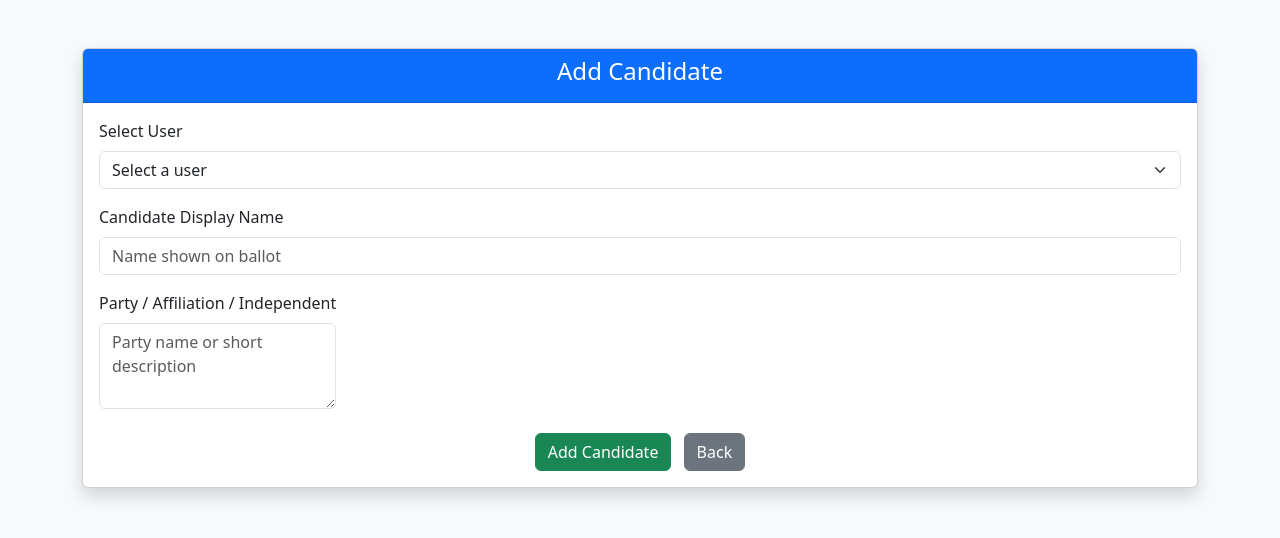
After one commit to Samuruddhi09/Online_Voting, a Flask app: page /admin/add-candidate/1 in a window 1280 px wide. The commit adds this page. Shown: the top 538 px of the page. Run offline with Flask 3, Linux system fonts and the light colour scheme; a user stored in the database is signed in; data comes from the database, SQL or seed files in the repository.

Commit message:
Complete Phase 8.2: election and candidate management with admin UI

```diff
--- a/app.py
+++ b/app.py
@@ -1,6 +1,6 @@
 from flask import Flask, render_template, request, flash, redirect, url_for, session
 import sqlite3
-from werkzeug.security import generate_password_hash,check_password_hash
+from werkzeug.security import generate_password_hash, check_password_hash
 from functools import wraps
 
 
@@ -307,8 +307,187 @@ def create_election():
 
     return render_template("admin/create_election.html")
 
+def create_elections_table():
+    conn = get_db_connection()
+    conn.execute("""
+        CREATE TABLE IF NOT EXISTS elections (
+            id INTEGER PRIMARY KEY AUTOINCREMENT,
+            title TEXT NOT NULL,
+            description TEXT,
+            status TEXT CHECK(status IN ('upcoming', 'active', 'closed')) NOT NULL DEFAULT 'upcoming',
+            created_by INTEGER NOT NULL
+        )
+    """)
+    conn.commit()
+    conn.close()
+
+
+def create_users_table():
+    conn = get_db_connection()
+    conn.execute("""
+        CREATE TABLE IF NOT EXISTS users (
+            id INTEGER PRIMARY KEY AUTOINCREMENT,
+            full_name TEXT NOT NULL,
+            email TEXT UNIQUE NOT NULL,
+            password TEXT NOT NULL,
+            aadhaar_number TEXT UNIQUE NOT NULL,
+            voter_id TEXT UNIQUE NOT NULL,
+            role TEXT CHECK(role IN ('voter', 'admin')) NOT NULL
+        )
+    """)
+    conn.commit()
+    conn.close()
+
+def create_candidates_table():
+    conn = get_db_connection()
+    conn.execute("""
+        CREATE TABLE IF NOT EXISTS candidates (
+            id INTEGER PRIMARY KEY AUTOINCREMENT,
+            election_id INTEGER NOT NULL,
+            user_id INTEGER NOT NULL,
+            display_name TEXT NOT NULL,
+            party_or_description TEXT,
+            UNIQUE (election_id, user_id)
+        )
+    """)
+    conn.commit()
+    conn.close()
+
+
+# Add Candidates
+@app.route("/admin/add-candidate/<int:election_id>", methods=["GET", "POST"])
+@login_required
+@admin_required
+def add_candidate(election_id):
+    conn = get_db_connection()
+
+    election = conn.execute(
+        "SELECT * FROM elections WHERE id = ?",
+        (election_id,)
+    ).fetchone()
+
+    if election is None:
+        conn.close()
+        flash("Election not found", "danger")
+        return redirect(url_for("admin_dashboard"))
+
+    if election["status"] == "closed":
+        conn.close()
+        flash("Cannot add candidates to a closed election", "danger")
+        return redirect(url_for("admin_dashboard"))
+
+    if request.method == "POST":
+        user_id = request.form.get("user_id")
+        display_name = request.form.get("display_name")
+        description = request.form.get("party_or_description")
+
+        user = conn.execute(
+            "SELECT id, role FROM users WHERE id = ?",
+            (user_id,)
+        ).fetchone()
+
+        if user is None:
+            conn.close()
+            flash("User does not exist", "danger")
+            return redirect(request.url)
+
+        if user["role"] == "admin":
+            conn.close()
+            flash("Admin cannot be a candidate", "danger")
+            return redirect(request.url)
+
+        try:
+            conn.execute("""
+                INSERT INTO candidates
+                (election_id, user_id, display_name, party_or_description)
+                VALUES (?, ?, ?, ?)
+            """, (election_id, user_id, display_name, description))
+            conn.commit()
+            flash("Candidate added successfully", "success")
+        except sqlite3.IntegrityError:
+            flash("Candidate already added to this election", "warning")
+
+        conn.close()
+        return redirect(request.url)
+
+    users = conn.execute(
+        "SELECT id, full_name, voter_id FROM users WHERE role != 'admin'"
+    ).fetchall()
+
+    print("USERS DATA:", users)
+
+    conn.close()
+    return render_template(
+        "admin/add_candidate.html",
+        election=election,
+        users=users
+    )
+
+@app.route("/admin/elections")
+@login_required
+@admin_required
+def admin_elections():
+    conn = get_db_connection()
+    elections = conn.execute(
+        "SELECT * FROM elections ORDER BY id DESC"
+    ).fetchall()
+    conn.close()
+
+    return render_template("admin/manage_elections.html", elections=elections)
+
+
+@app.route("/debug/elections")
+@login_required
+@admin_required
+def debug_elections():
+    conn = get_db_connection()
+    elections = conn.execute(
+        "SELECT id, title FROM elections"
+    ).fetchall()
+    conn.close()
+    return str([dict(e) for e in elections])
+
+
+# View Candidates
+@app.route("/admin/election/<int:election_id>/candidates")
+@login_required
+@admin_required
+def admin_view_candidates(election_id):
+    conn = get_db_connection()
+
+    election = conn.execute(
+        "SELECT * FROM elections WHERE id = ?",
+        (election_id,)
+    ).fetchone()
+
+    if election is None:
+        conn.close()
+        flash("Election not found", "danger")
+        return redirect(url_for("admin_elections"))
+
+    candidates = conn.execute("""
+        SELECT
+            c.display_name,
+            c.party_or_description,
+            u.full_name,
+            u.voter_id
+        FROM candidates c
+        JOIN users u ON c.user_id = u.id
+        WHERE c.election_id = ?
+    """, (election_id,)).fetchall()
+
+    conn.close()
+    return render_template(
+        "admin/view_candidates.html",
+        election=election,
+        candidates=candidates
+    )
+
 
 
 if __name__ == "__main__":
+    create_users_table()
+    create_elections_table()
+    create_candidates_table()
     create_super_admin()
     app.run(debug=True)
--- /dev/null
+++ b/templates/admin/add_candidate.html
@@ -0,0 +1,67 @@
+<!DOCTYPE html>
+<html lang="en">
+<head>
+    <meta charset="UTF-8">
+    <title>Add Candidate</title>
+    <link href="https://cdn.jsdelivr.net/npm/bootstrap@5.3.2/dist/css/bootstrap.min.css" rel="stylesheet">
+</head>
+<body class="bg-light">
+
+<div class="container mt-5">
+    <div class="card shadow">
+        <div class="card-header bg-primary text-white text-center">
+            <h4>Add Candidate</h4>
+        </div>
+
+        <div class="card-body">
+            <form method="POST">
+                <div class="mb-3">
+                    <label class="form-label">Select User</label>
+                    <select name="user_id" class="form-select" required>
+                        <option value="" disabled selected>
+                            Select a user
+                        </option>
+                        {% for user in users %}
+                            <option value="{{ user.id }}">
+                                {{ user.full_name }} (Voter ID: {{ user.voter_id }})
+                            </option>
+                        {% endfor %}
+                    </select>
+                </div>
+
+                <div class="mb-3">
+                    <label class="form-label">Candidate Display Name</label>
+                    <input
+                        type="text"
+                        name="display_name"
+                        class="form-control"
+                        placeholder="Name shown on ballot"
+                        required
+                    >
+                </div>
+
+                <div class="mb-3">
+                    <label class="form-label"><label class="form-label">Party / Affiliation / Independent</label>
+                    <textarea
+                        name="party_or_description"
+                        class="form-control"
+                        rows="3"
+                        placeholder="Party name or short description"
+                    ></textarea>
+                </div>
+
+                <div class="text-center">
+                    <button type="submit" class="btn btn-success">
+                        Add Candidate
+                    </button>
+                    <a href="/admin" class="btn btn-secondary ms-2">
+                        Back
+                    </a>
+                </div>
+            </form>
+        </div>
+    </div>
+</div>
+
+</body>
+</html>
```
Also changed, not shown: templates/admin/admin_dashboard.html (+8 -0 lines), templates/admin/manage_elections.html (added, +59 -0 lines), templates/admin/view_candidates.html (added, +50 -0 lines), database.db.
